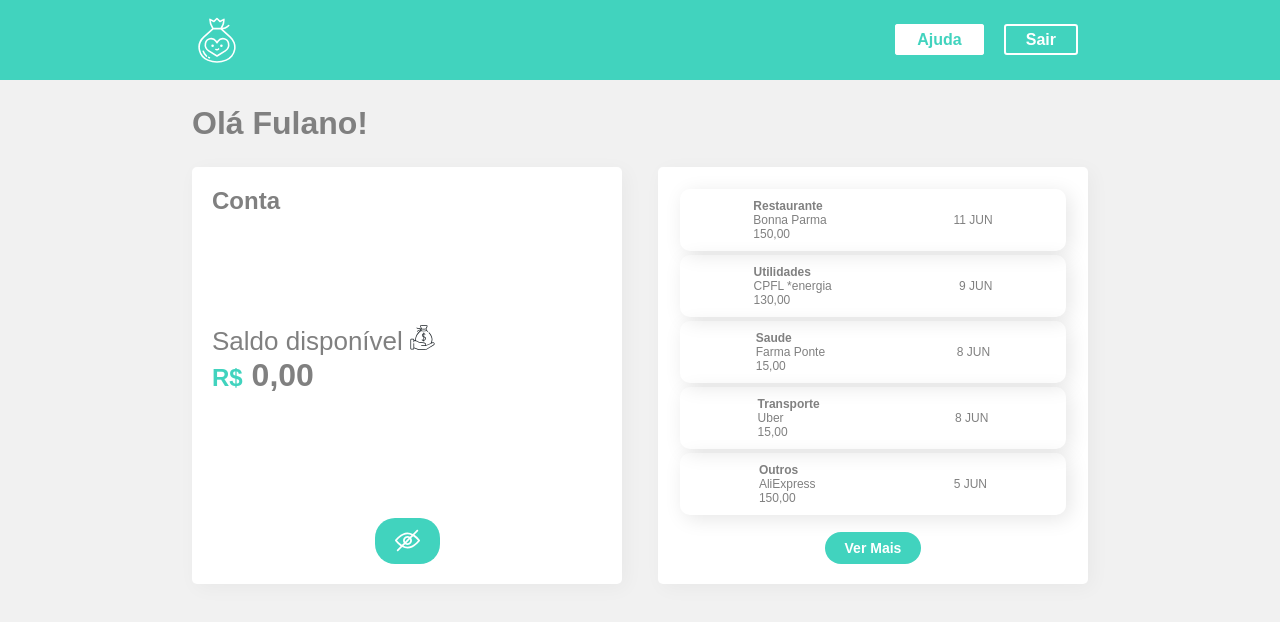
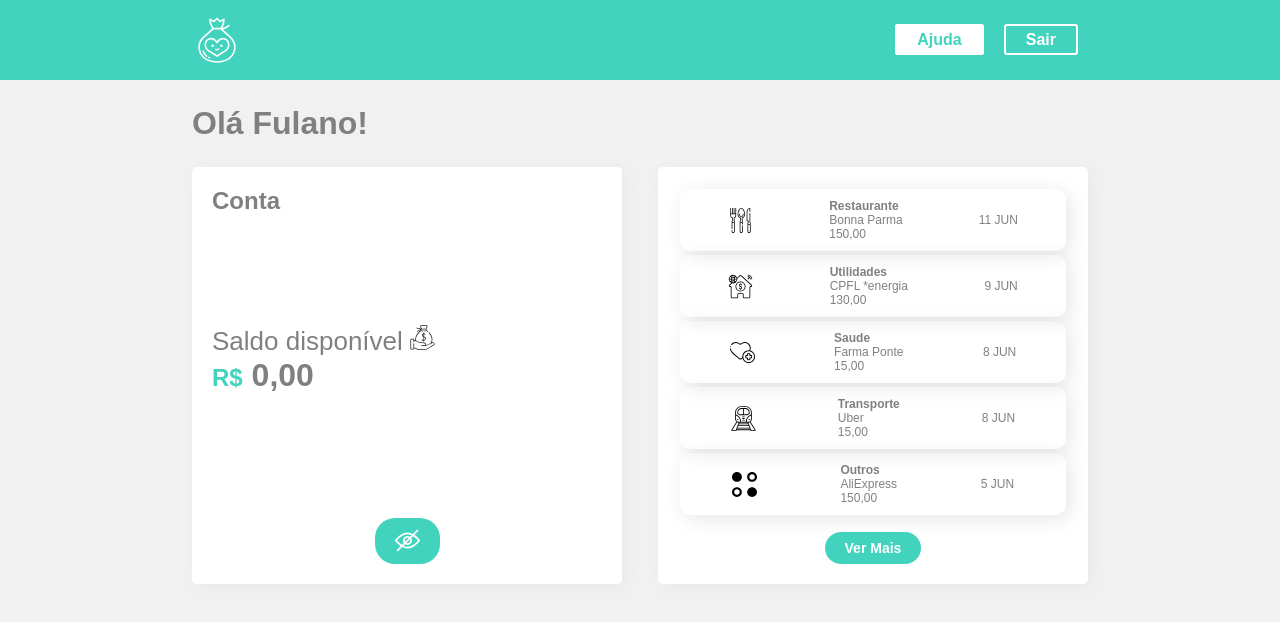
Before and after one commit to albertojuniorhc/react-using-styled-components, a React (Create React App) app: page / in a window 1280 px wide. Shown: the top 622 px of the page. Built offline with nearby package versions, Linux system fonts and the light colour scheme; the HTML template or start-up script is replaced by a standard one.

Commit message:
Class04 - Atv05

```diff
--- /dev/null
+++ b/src/Components/ImageFilter.js
@@ -0,0 +1,19 @@
+import React from "react";
+import alimentacao from "../assets/images/alimentacao.svg";
+import outros from "../assets/images/outros.svg";
+import saude from "../assets/images/saude.svg";
+import transporte from "../assets/images/transporte.svg";
+import utilidades from "../assets/images/utilidades.svg";
+import { Icone } from "./UI";
+
+export default (type) => {
+  const Images = {
+    Restaurante: <Icone src={alimentacao} alt="Restaurante" />,
+    Saude: <Icone src={saude} alt="Saude" />,
+    Transporte: <Icone src={transporte} alt="Transporte" />,
+    Utilidades: <Icone src={utilidades} alt="Utilidades" />,
+    default: <Icone src={outros} alt="Outros" />,
+  };
+
+  return Images[type] || Images.default;
+};
--- a/src/Components/Items/index.jsx
+++ b/src/Components/Items/index.jsx
@@ -1,6 +1,7 @@
 import React from "react";
 import styled from "styled-components";
 import Item from "../Item/Item";
+import ImageFilter from "../ImageFilter";
 
 const Items = styled.div`
   box-shadow: 4px 4px 20px 0px rgba(0, 0, 0, 0.1);
@@ -14,10 +15,11 @@
 `;
 
 export default (props) => {
-    // console.log(props)
+  // console.log(props)
   return (
     <Items>
-      <Item {...props} ></Item>
+      {ImageFilter(props.type)}
+      <Item {...props}></Item>
       <span>{props.date}</span>
     </Items>
   );
```
